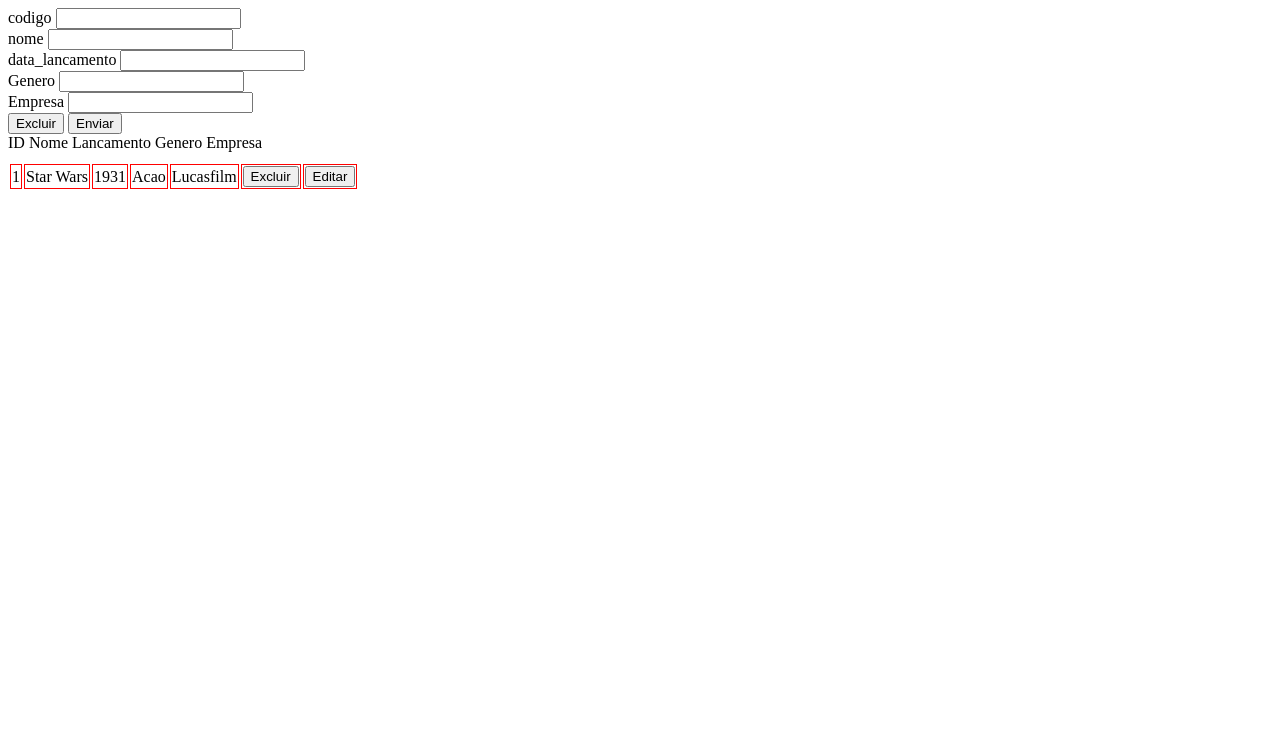
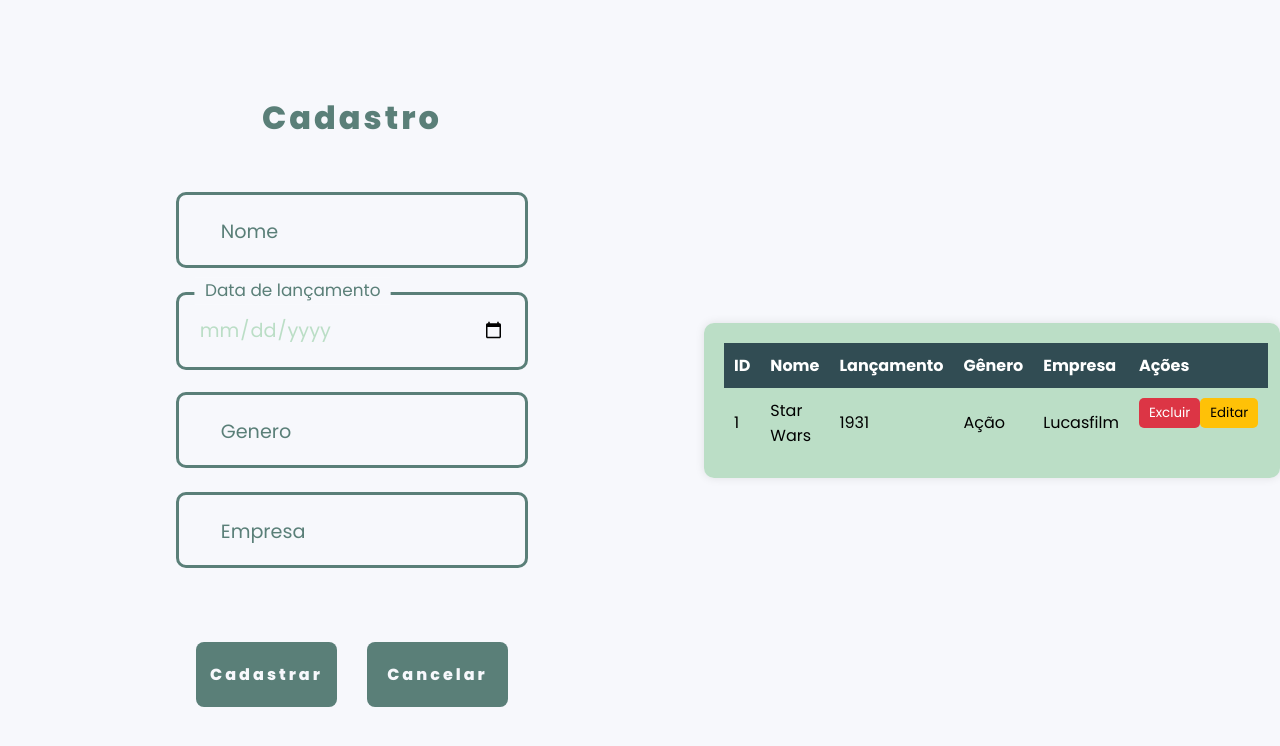
Before and after one commit to RdgsPedro/pw3_atividade, a plain HTML site: page cadastro.html in a window 1280 px wide. Drawn offline with Linux system fonts and the light colour scheme; a web font is replaced by a local one.

Commit message:
atualizando projeto

```diff
--- a/cadastro.html
+++ b/cadastro.html
@@ -1,99 +1,72 @@
 <!DOCTYPE html>
-<html lang="en">
+<html lang="pt-br">
 
 <head>
     <meta charset="UTF-8">
     <meta name="viewport" content="width=device-width, initial-scale=1.0">
-    <title>
-        Cadastro
-    </title>
+    <title>Cadastro</title>
+    <link rel="stylesheet" href="/css/cadastro.css">
 </head>
 
 <body>
-    <style>
-        td {
-            border: solid red 1px;
-        }
 
-        th {
-            border: solid red 1px;
-        }
+    <main class="main-cadastro">
+        <div class="side-cadastro">
+            <div class="card-cadastro">
+                <h1>Cadastro</h1>
 
-        tr {
-            border: solid red 1px;
-        }
-    </style>
-    <form>
-        codigo
-        <input type="text">
-        </input>
-        <br>
-        nome
-        <input type="text">
-        </input>
-        <br>
-        data_lancamento
-        <input type="text">
-        </input>
-        <br>
-        Genero
-        <input type="text">
-        </input>
-        <br>
-        Empresa
-        <input type="text">
-        </input>
-        <br>
-        <button>
-            Excluir
-        </button>
-        <button>
-            Enviar
-        </button>
-    </form>
+                <div class="entryarea">
+                    <input type="text" required>
+                    <div class="labelline">Nome</div>
+                </div>
 
-    <div>
+                <div class="entryarea">
+                    <input type="date" required class="date-input">
+                    <div class="labelline date-labelline">Data de lançamento</div>
+                </div>
+
+                <div class="entryarea">
+                    <input type="text" required>
+                    <div class="labelline">Genero</div>
+                </div>
+
+                <div class="entryarea">
+                    <input type="text" required>
+                    <div class="labelline">Empresa</div>
+                </div>
+
+                <div class="buttons-form">
+                    <button class="btn btn-cadastrar">Cadastrar</button>
+                    <button class="btn btn-cancelar">Cancelar</button>
+                </div>
+            </div>
+        </div>
+
+        <div class="side-table">
             <table>
                 <tr>
-                ID
+                    <th>ID</th>
+                    <th>Nome</th>
+                    <th>Lançamento</th>
+                    <th>Gênero</th>
+                    <th>Empresa</th>
+                    <th>Ações</th>
                 </tr>
                 <tr>
-                Nome
+                    <td>1</td>
+                    <td>Star Wars</td>
+                    <td>1931</td>
+                    <td>Ação</td>
+                    <td>Lucasfilm</td>
+                    <td class="botao_td">
+                        <button class="btn-delete">Excluir</button>
+                        <button class="btn-edit">Editar</button>
+                    </td>
                 </tr>
-            <tr>
-                Lancamento
-            </tr>
-            <tr>
-                Genero
-            </tr>
-            <tr>
-                Empresa
-            </tr>
-            <td>
-                1
-            </td>
-            <td>
-                Star Wars
-            </td>
-            <td>
-                1931
-            </td>
-            <td>
-                Acao
-            </td>
-            <td>
-                Lucasfilm
-            </td>
-            <td>
-                <button>Excluir</button>
-            </td>
-            <td>
-                <button>
-                    Editar
-                </button>
-            </td>
+
             </table>
         </div>
+    </main>
 </body>
 
 </html>
--- /dev/null
+++ b/css/cadastro.css
@@ -0,0 +1,206 @@
+@import url('https://fonts.googleapis.com/css2?family=Poppins:ital,wght@0,100;0,200;0,300;0,400;0,500;0,600;0,700;0,800;0,900;1,100;1,200;1,300;1,400;1,500;1,600;1,700;1,800;1,900&family=Smooch+Sans:wght@100..900&display=swap');
+
+/*.color1 { #010300 };
+.color2 { #314c53 };
+.color3 { #5a7f78 };
+.color4 { #bbdec6 };
+.color5 { #f7f8fc };*/
+
+:root {
+    --cor--principal: #f7f8fc;
+    --cor--secundaria: #5a7f78;
+    --cor--light: #bbdec6;
+    --cor--card: #314c53;
+    --cor--sombra: #010300;
+}
+
+* {
+    margin: 0;
+    padding: 0;
+    box-sizing: border-box;
+    font-family: "Poppins", sans-serif;
+}
+
+.main-cadastro {
+    width: 100dvw;
+    height: 100dvh;
+    background-color: var(--cor--principal);
+    display: flex;
+    justify-content: center;
+    align-items: center;
+}
+
+.side-cadastro {
+    width: 55vw;
+    height: 100vh;
+    display: flex;
+    justify-content: center;
+    align-items: center;
+}
+
+.side-table>h1 {
+    color: var(--cor--secundaria);
+}
+
+
+.card-cadastro {
+    width: 60%;
+    display: flex;
+    flex-direction: column;
+    justify-content: center;
+    align-items: center;
+    padding: 30px 35px;
+    background-color: transparent;
+    border-radius: 15px;
+}
+
+.card-cadastro>h1 {
+    color: var(--cor--secundaria);
+    font-weight: 800;
+    letter-spacing: 3px;
+    margin-bottom: 50px;
+}
+
+.entryarea {
+    position: relative;
+    height: 100px;
+    width: 100%;
+    line-height: 80px;
+    color: var(--cor--light);
+    display: flex;
+
+}
+
+.entryarea>input {
+    position: absolute;
+    width: 100%;
+    outline: none;
+    font-size: 1.2em;
+    padding: 0 20px;
+    line-height: 70px;
+    border-radius: 10px;
+
+    border: solid var(--cor--secundaria);
+    background-color: transparent;
+    color: var(--cor--light);
+    box-sizing: border-box;
+    transition: 0.1s ease;
+    z-index: 1111;
+}
+
+.labelline {
+    position: absolute;
+    font-size: 1.2em;
+    color: var(--cor--secundaria);
+    padding: 0 25px;
+    margin: 0 20px;
+    background-color: var(--cor--principal);
+    transition: 0.2s ease;
+}
+
+input:focus,
+input:valid {
+    color: #66ff00;
+    border: 4px solid #66ff00;
+}
+
+input:focus+.labelline,
+input:valid+.labelline {
+    color: #66ff00;
+    height: 30px;
+    line-height: 30px;
+    padding: 0 12px;
+    transform: translate(-15px, -16px) scale(0.88);
+    z-index: 1111;
+}
+
+.date-labelline {
+    height: 30px;
+    line-height: 30px;
+    padding: 0 12px;
+    transform: translate(-15px, -16px) scale(0.88);
+    z-index: 1111;
+}
+
+.buttons-form {
+    width: 100%;
+    display: flex;
+    justify-content: center;
+    gap: 30px;
+}
+
+.btn {
+    width: 40%;
+    padding: 20px 0px;
+    margin-top: 50px;
+    border: none;
+    border-radius: 8px;
+    outline: none;
+    font-size: 1em;
+    font-weight: 800;
+    letter-spacing: 3px;
+    color: var(--cor--principal);
+    background-color: var(--cor--secundaria);
+    cursor: pointer;
+    box-sizing: 0px 10px 40px -12px var(--cor--secundaria);
+}
+
+
+
+
+/**/
+
+.side-table {
+    width: 45dvw;
+    max-width: 800px;
+    background: var(--cor--light);
+    padding: 20px;
+    border-radius: 10px;
+    box-shadow: 0 0 10px rgba(0, 0, 0, 0.1);
+    overflow: auto;
+    max-height: 400px;
+}
+
+table {
+    width: 100%;
+    border-collapse: collapse;
+}
+
+th,
+td {
+    padding: 10px;
+    border: 2px solid var(-);
+    text-align: left;
+}
+
+th {
+    background: var(--cor--card);
+    color: white;
+}
+
+.botao_td {
+    display: flex;
+    align-items: center;
+    justify-content: space-around;
+}
+
+button {
+    padding: 5px 10px;
+    border: none;
+    border-radius: 5px;
+    cursor: pointer;
+}
+
+.btn-delete {
+    background: #dc3545;
+    color: white;
+}
+
+.btn-edit {
+    background: #ffc107;
+    color: black;
+}
+
+button:hover {
+    opacity: 0.8;
+}
```
Lines whose indentation alone changed are shown as unchanged.
